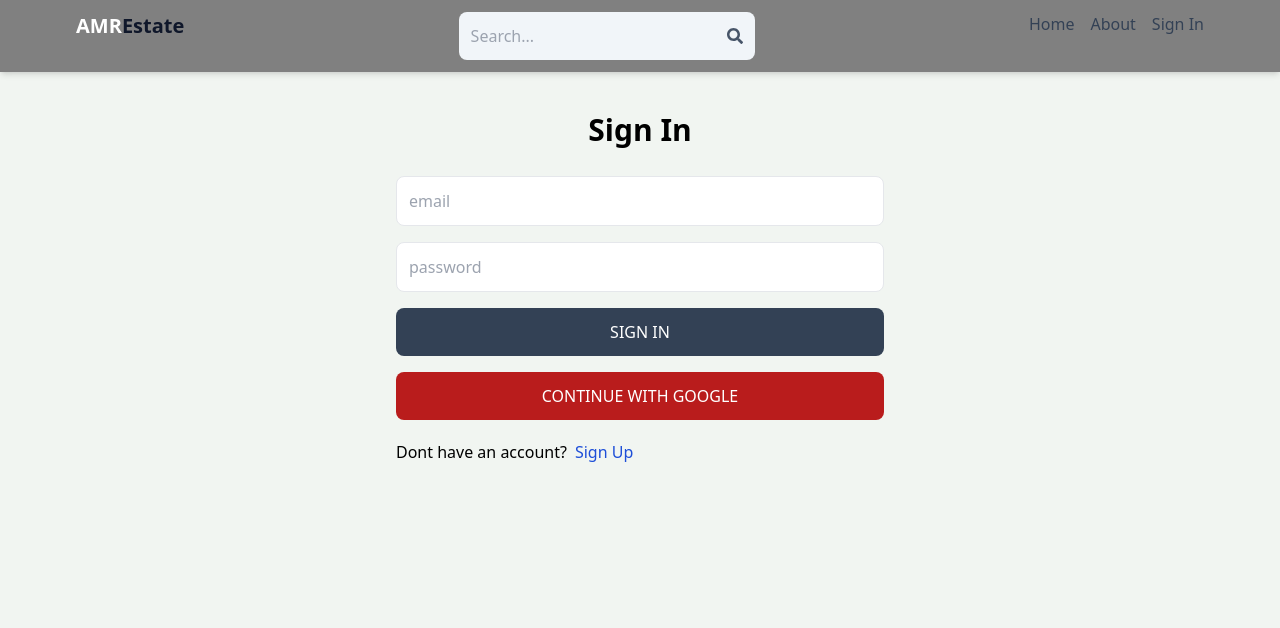
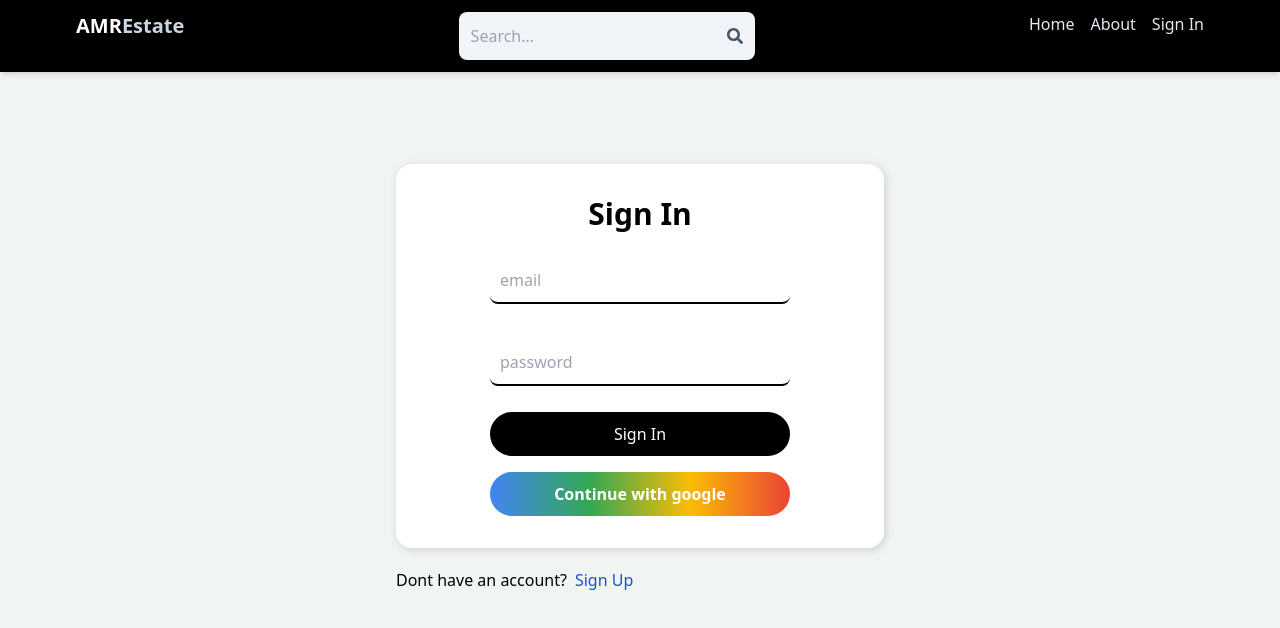
Before and after one commit to Ayan-35/AMR-real-estate, a React (Vite) app in the folder client/: page /sign-in in a window 1280 px wide. Shown: the top 628 px of the page. Built offline with nearby package versions, Linux system fonts and the light colour scheme.

Commit message:
Sign in changes

```diff
--- a/client/src/components/Header.jsx
+++ b/client/src/components/Header.jsx
@@ -37,7 +37,7 @@ export default function Header() {
         <Link to="/">
           <h1 className="font-bold text-sm sm:text-xl flex-wrap">
             <span className="text-white">AMR</span>
-            <span className="text-slate-900">Estate</span>
+            <span className="text-slate-300">Estate</span>
           </h1>
         </Link>
         <form onSubmit={handleSubmit} className="bg-slate-100 p-3 rounded-lg flex items-center">
@@ -55,12 +55,12 @@ export default function Header() {
         </form>
         <ul className="flex gap-4">
           <Link to="home">
-            <li className="hidden sm:inline text-slate-700 hover:underline">
+            <li className="hidden sm:inline text-slate-200 hover:underline">
               Home
             </li>
           </Link>
           <Link to="/about">
-            <li className="hidden sm:inline text-slate-700 hover:underline">
+            <li className="hidden sm:inline text-slate-200 hover:underline">
               About
             </li>
           </Link>
@@ -72,7 +72,7 @@ export default function Header() {
                 alt="profile"
               />
             ) : (
-              <li className=" text-slate-700 hover:underline">Sign In</li>
+              <li className=" text-slate-200 hover:underline">Sign In</li>
             )}
           </Link>
         </ul>
--- a/client/src/components/Header.module.css
+++ b/client/src/components/Header.module.css
@@ -1,4 +1,3 @@
 .header{
-
-  background-color: gray;
+  background-color:black;
 }
--- a/client/src/components/OAuth.jsx
+++ b/client/src/components/OAuth.jsx
@@ -3,6 +3,7 @@ import { app } from '../firebase';
 import { useDispatch } from 'react-redux';
 import { useNavigate } from 'react-router-dom';
 import { signInstart, signInSuccess, signInFailure } from "../redux/user/userslice";
+import style from "../pages/SignIn.module.css"
 
 export default function OAuth() {
   const navigate = useNavigate();
@@ -37,7 +38,12 @@ export default function OAuth() {
   };
 
   return (
-    <button onClick={handleGoogleClick} type="button" className='bg-red-700 text-white p-3 rounded-lg uppercase
-    hover:opacity-95'>Continue with google</button>
-  )
+    <button
+      onClick={handleGoogleClick}
+      type="button"
+      className={`${style.SnBtn1}`}
+    >
+      Continue with google
+    </button>
+  );
 }
--- a/client/src/pages/SignIn.jsx
+++ b/client/src/pages/SignIn.jsx
@@ -3,6 +3,7 @@ import { Link, useNavigate } from "react-router-dom";
 import { useDispatch, useSelector } from "react-redux";
 import { signInstart, signInSuccess, signInFailure } from "../redux/user/userslice";
 import OAuth from "../components/OAuth";
+import style from "./SignIn.module.css";
 
 
 export default function SignIn() {
@@ -42,33 +43,34 @@ export default function SignIn() {
   };
 
   return (
+    <div className="">
       <div className="p-3 max-w-lg mx-auto">
-      <h1 className="text-3xl text-center font-semibold my-7">Sign In</h1>
-      <form onSubmit={handleSubmit} className="flex flex-col gap-4 ">
+        <form
+          onSubmit={handleSubmit}
+          className={`${style.SignInForm} flex flex-col gap-4 `}
+        >
+          <h1 className={`${style.h1} text-3xl text-center font-semibold `}>
+            Sign In
+          </h1>
           <input
-          type="text"
+            type="email"
             placeholder="email"
-          className="border p-3 rounded-lg"
+            className={`${style.firstIn} border p-3 rounded-lg`}
             id="email"
             onChange={handleChange}
           />
           <input
-          type="text"
+            type="password"
             placeholder="password"
-          className="border p-3 rounded-lg"
+            className={`${style.firstIn} border p-3 rounded-lg`}
             id="password"
             onChange={handleChange}
           />
 
-        <button
-          disabled={loading}
-          className="bg-slate-700 text-white p-3 rounded-lg uppercase hover:opacity-95 disabled:opacity-80"
-        >
+          <button disabled={loading} className={`${style.SnBtn}  `}>
             {loading ? "loading..." : "Sign In"}
           </button>
-        <OAuth>
-
-        </OAuth>
+          <OAuth></OAuth>
         </form>
         <div className="flex gap-2 mt-5">
           <p>Dont have an account?</p>
@@ -78,5 +80,6 @@ export default function SignIn() {
         </div>
         {error && <p className="text-red-500 mt-t">{error}</p>}
       </div>
+    </div>
   );
 }
--- /dev/null
+++ b/client/src/pages/SignIn.module.css
@@ -0,0 +1,54 @@
+input[type="email"],input[type='password']{
+    width: 100%;
+    padding: 10px;
+    border: none;
+    border-bottom: 2px solid #000;
+    font-size: 16px;
+    outline: none;
+    background-color:transparent;
+    margin:10px;
+    width: 300px;
+}
+.h1{
+  font-weight: 650;
+}
+
+.SignInForm{
+  margin-top: 5rem;
+  background-color: white;
+  padding:2rem;
+  border-radius: 1rem;
+  box-shadow: 2px 2px 10px rgb(207, 208, 206);
+  align-items: center;
+
+}
+.SnBtn{
+  padding:10px;
+  border-radius: 3rem;
+  background-color: black;
+  color: white;
+  width: 300px;
+}
+
+.SnBtn:hover{
+  background-color: rgba(0, 0, 0, 0.811);
+}
+
+.SnBtn1{
+  background: linear-gradient(90deg, #4285F4, #34A853, #FBBC05, #EA4335);
+            border: none;
+            color: white;
+            padding: 10px;
+            text-align: center;
+            text-decoration: none;
+            display: inline-block;
+            font-size: 16px;
+            font-weight: 700;
+            border-radius: 3rem;
+            cursor: pointer;
+            width: 300px;
+}
+
+.SnBtn1:hover{
+  background: linear-gradient(90deg, #EA4335, #FBBC05, #34A853, #4285F4);
+}
--- a/client/src/pages/SignUp.jsx
+++ b/client/src/pages/SignUp.jsx
@@ -1,6 +1,7 @@
 import { useState } from 'react'
 import { Link,useNavigate } from 'react-router-dom'
 import OAuth from '../components/OAuth';
+
 
 
 export default function SignUp() {
```
Lines whose indentation alone changed are shown as unchanged.
